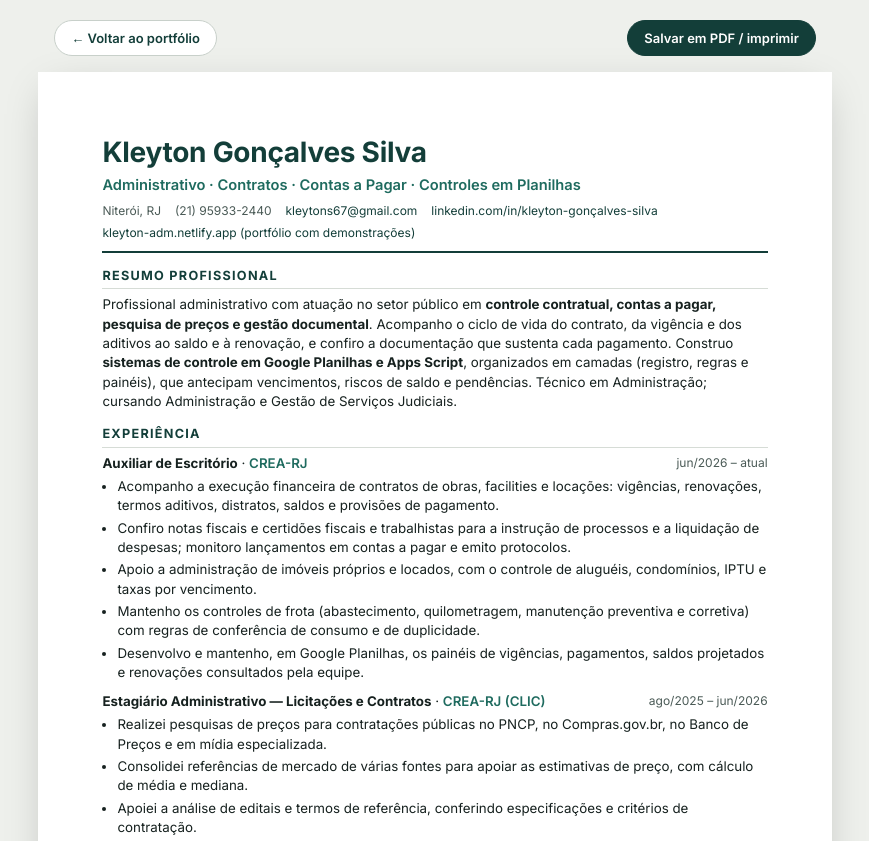
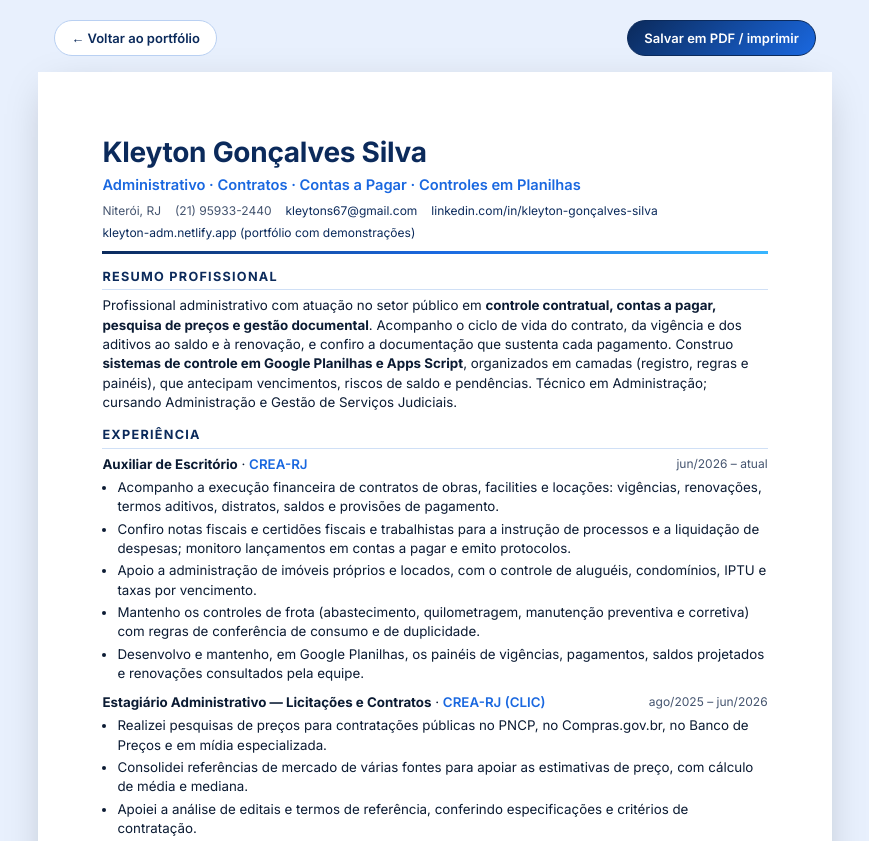
Before and after one commit to kleytongoncalves-ADM/Portef-lio-, a website: page curriculo.html in a window 1280 px wide. Shown: the top 841 px of the page, without its empty margins (205-1074 px from the left). Drawn offline with Linux system fonts and the light colour scheme.

Commit message:
Currículo em azul

```diff
--- a/curriculo.html
+++ b/curriculo.html
@@ -13,16 +13,16 @@
   <link rel="preconnect" href="https://fonts.gstatic.com" crossorigin>
   <link href="https://fonts.googleapis.com/css2?family=Inter:wght@400;500;600;700&display=swap" rel="stylesheet">
   <style>
-    :root { --ink: #16211f; --ink-2: #4a5a56; --brand: #133e39; --accent: #1f6b5f; --line: #d6dcd6; --bg: #eef0ec; --paper: #fff; }
-    @media (prefers-color-scheme: dark) { :root:not([data-theme="light"]) { --bg: #0e1715; } }
-    :root[data-theme="dark"] { --bg: #0e1715; }
+    :root { --ink: #0b1b33; --ink-2: #44546f; --brand: #0b2a5b; --accent: #1a68e0; --line: #d0e0f6; --bg: #e8f0fd; --paper: #fff; }
+    @media (prefers-color-scheme: dark) { :root:not([data-theme="light"]) { --bg: #07111f; } }
+    :root[data-theme="dark"] { --bg: #07111f; }
     * { box-sizing: border-box; }
     body { margin: 0; background: var(--bg); font: 400 10pt/1.45 "Inter", system-ui, sans-serif; color: var(--ink); -webkit-font-smoothing: antialiased; }
     .bar { max-width: 210mm; margin: 20px auto 0; display: flex; justify-content: space-between; gap: 10px; padding: 0 16px; flex-wrap: wrap; }
-    .bar a, .bar button { font: 600 13px "Inter", sans-serif; padding: 9px 16px; border-radius: 999px; border: 1px solid #c8d0ca; background: #fff; color: #133e39; text-decoration: none; cursor: pointer; }
-    .bar button { background: #133e39; color: #fff; border-color: #133e39; }
+    .bar a, .bar button { font: 600 13px "Inter", sans-serif; padding: 9px 16px; border-radius: 999px; border: 1px solid #b9d0f2; background: #fff; color: #0b2a5b; text-decoration: none; cursor: pointer; }
+    .bar button { background: linear-gradient(135deg, #0b2a5b, #1a68e0); color: #fff; border-color: #0b2a5b; }
     .page { width: 210mm; max-width: calc(100% - 32px); margin: 16px auto 40px; background: var(--paper); padding: 16mm 17mm; box-shadow: 0 10px 40px -12px rgba(0,0,0,.25); }
-    header { border-bottom: 2px solid var(--brand); padding-bottom: 10px; margin-bottom: 12px; }
+    header { border-bottom: 3px solid; border-image: linear-gradient(90deg, #0b2a5b, #1a68e0, #38b6ff) 1; padding-bottom: 10px; margin-bottom: 12px; }
     h1 { margin: 0; font-size: 21pt; letter-spacing: -.01em; color: var(--brand); font-weight: 700; }
     .role { margin: 2px 0 6px; font-weight: 600; font-size: 11pt; color: var(--accent); }
     .contact { display: flex; flex-wrap: wrap; gap: 4px 14px; font-size: 9pt; color: var(--ink-2); }
```
